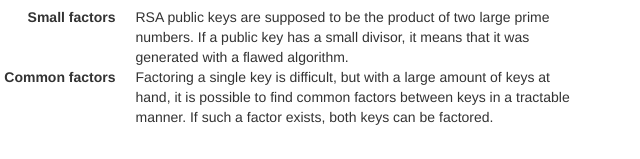
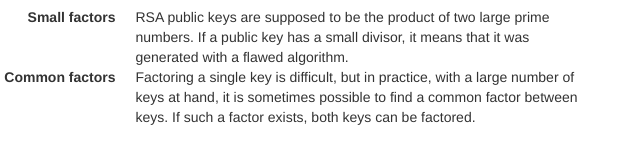
Before and after one commit to cryptosense/keytester, a plain HTML site: page index.html in a window 1280 px wide. Shown: the part 818-977 px from the top of the page, 372-1012 px from the left. Drawn offline with nearby package versions, Linux system fonts and the light colour scheme.

Commit message:
Improve text about common factors

```diff
--- a/index.html
+++ b/index.html
@@ -130,10 +130,11 @@
                             Common factors
                         </dt>
                         <dd id="batch-result-text">
-                            Factoring a single key is difficult, but with a
-                            large amount of keys at hand, it is possible to find
-                            common factors between keys in a tractable manner. If
-                            such a factor exists, both keys can be factored.
+                            Factoring a single key is difficult, but in
+                            practice, with a large number of keys at hand, it is
+                            sometimes possible to find a common factor between
+                            keys. If such a factor exists, both keys can be
+                            factored.
                         </dd>
                     </div>
                 </dl>
```
